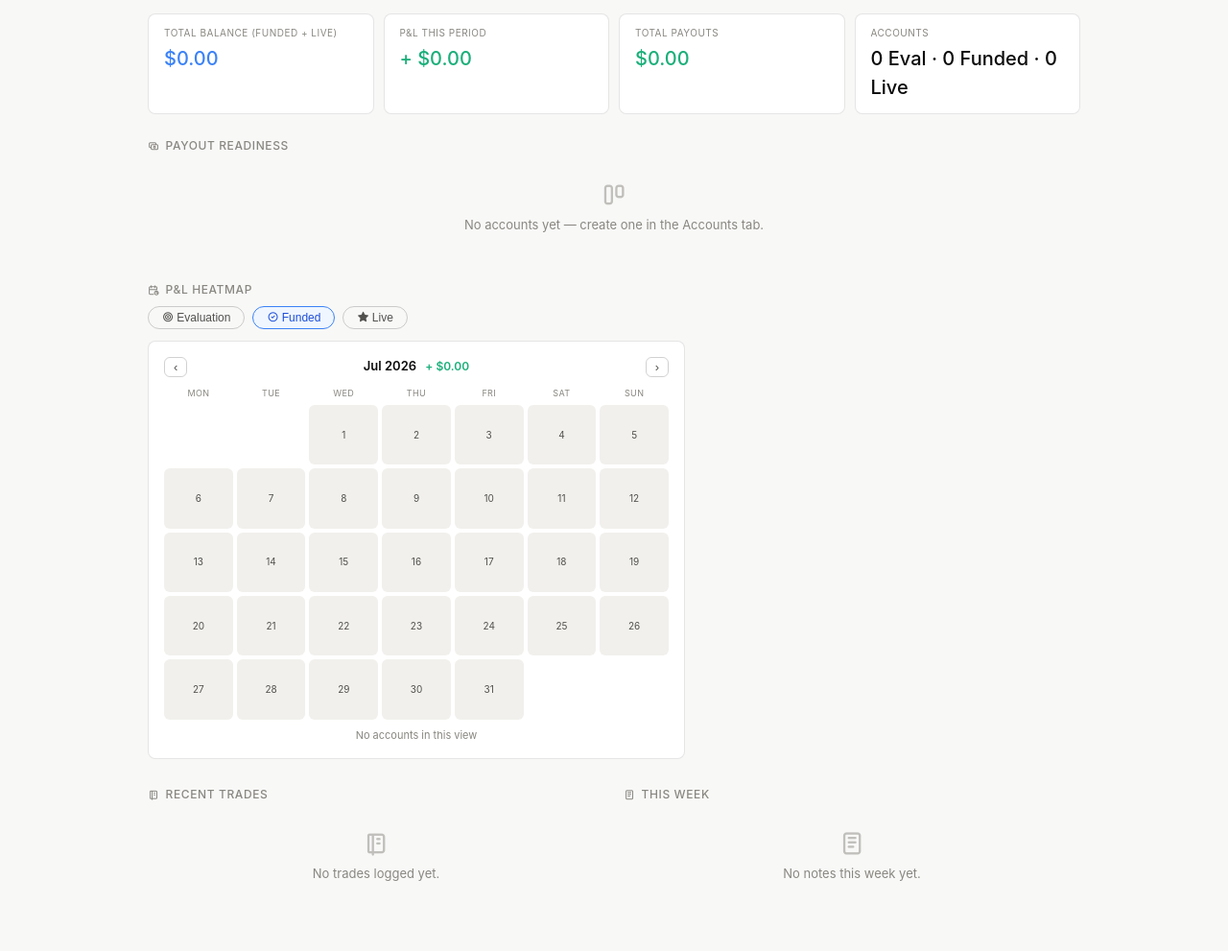
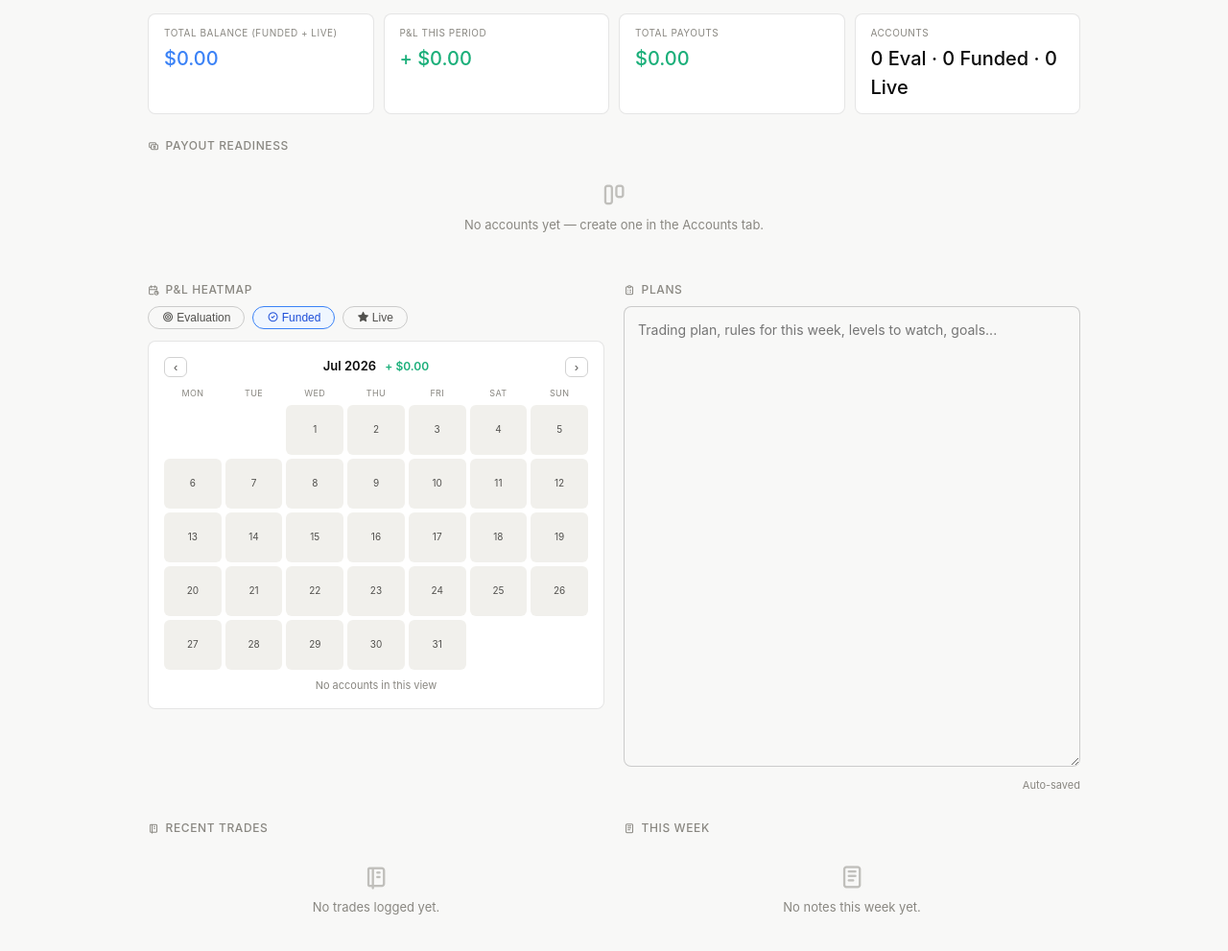
Before and after one commit to ATB08/futures-tracker, a plain HTML site: page Patience-Flow.html in a window 1280 px wide. Shown: the part 63-1054 px from the top of the page at 96% size. Before the commit the page ends 1028 px from the top, so only its background shows below. Drawn offline with nearby package versions, Linux system fonts and the light colour scheme.

Commit message:
Add auto-saved Plans panel next to the dashboard heatmap
The empty space beside the P&L heatmap now holds a "Plans" card: a
free-text area for the trading plan, weekly rules, and goals.
Auto-saved to localStorage (af_plans) on every keystroke, included in
export and the desktop auto-backup, and re-render-safe while typing.
Grid wraps to one column on narrow windows.

Co-Authored-By: Claude Fable 5 <noreply@anthropic.com>

```diff
--- a/Patience-Flow.html
+++ b/Patience-Flow.html
@@ -489,9 +489,18 @@ tbody tr:hover td{background:var(--s2)}
   <div id="dashKpis" style="margin-bottom:1.5rem"></div>
   <div class="stitle"><i class="ti ti-cash"></i> Payout Readiness</div>
   <div id="dashReady" style="margin-bottom:1.75rem"></div>
-  <div class="stitle"><i class="ti ti-calendar-stats"></i> P&L Heatmap</div>
-  <div class="chips" id="dashHeatChips" style="margin-bottom:.75rem"></div>
-  <div id="dashHeatmap" style="margin-bottom:1.75rem"></div>
+  <div style="display:grid;grid-template-columns:repeat(auto-fit,minmax(320px,1fr));gap:1.25rem;margin-bottom:1.75rem;align-items:start">
+    <div>
+      <div class="stitle"><i class="ti ti-calendar-stats"></i> P&L Heatmap</div>
+      <div class="chips" id="dashHeatChips" style="margin-bottom:.75rem"></div>
+      <div id="dashHeatmap"></div>
+    </div>
+    <div>
+      <div class="stitle"><i class="ti ti-clipboard-list"></i> Plans</div>
+      <textarea class="notes-area" id="dashPlans" style="min-height:480px" placeholder="Trading plan, rules for this week, levels to watch, goals..." oninput="savePlans()"></textarea>
+      <div style="font-size:11px;color:var(--muted);margin-top:6px;text-align:right">Auto-saved</div>
+    </div>
+  </div>
   <div style="display:grid;grid-template-columns:repeat(auto-fit,minmax(300px,1fr));gap:1.25rem">
     <div><div class="stitle"><i class="ti ti-notebook"></i> Recent Trades</div><div id="dashTrades"></div></div>
     <div><div class="stitle"><i class="ti ti-notes"></i> This Week</div><div id="dashNotes"></div></div>
@@ -1317,7 +1326,14 @@ function sparkline(acc){
 
 /* ── DASHBOARD ── */
 let dashHeatFilter='funded',heatY=new Date().getFullYear(),heatM=new Date().getMonth();
+function savePlans(){
+  const el=document.getElementById('dashPlans');if(!el)return;
+  try{localStorage.setItem('af_plans',el.value);}catch(e){}
+  autoBackup();
+}
 function renderDashboard(){
+  const plansEl=document.getElementById('dashPlans');
+  if(plansEl&&document.activeElement!==plansEl)plansEl.value=localStorage.getItem('af_plans')||'';
   const pf=accounts.filter(a=>a.status==='funded'||a.status==='live');
   const totBal=pf.reduce((s,a)=>s+getBalance(a),0);
   const totPnL=pf.reduce((s,a)=>s+getPeriodStats(a).netPnL,0);
```
